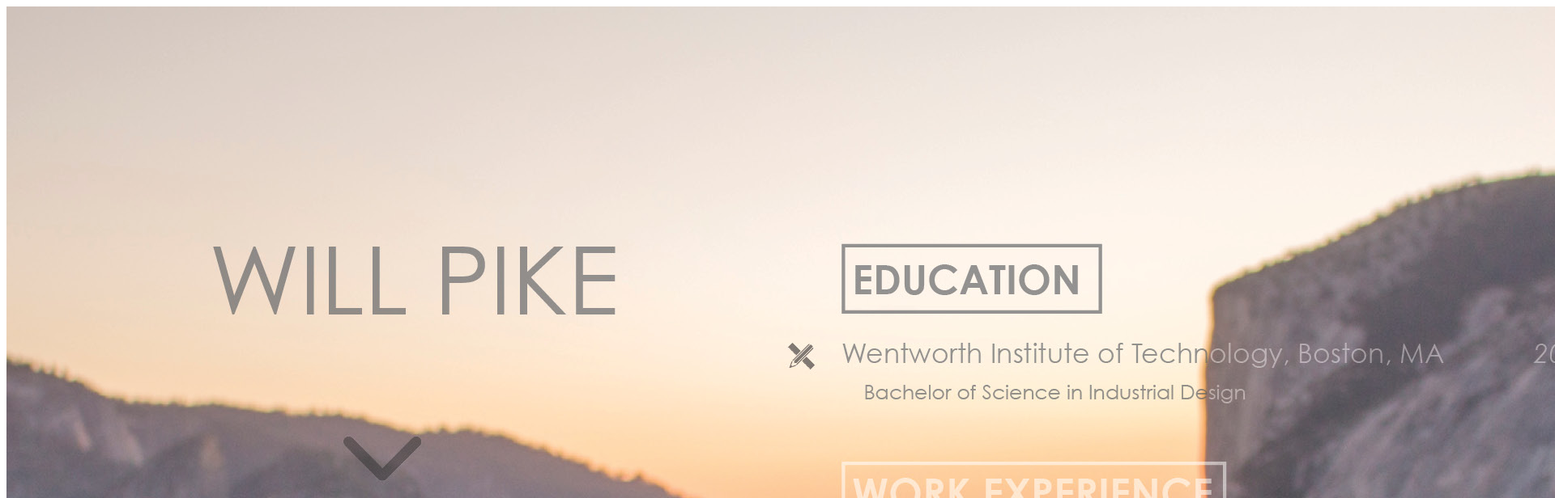
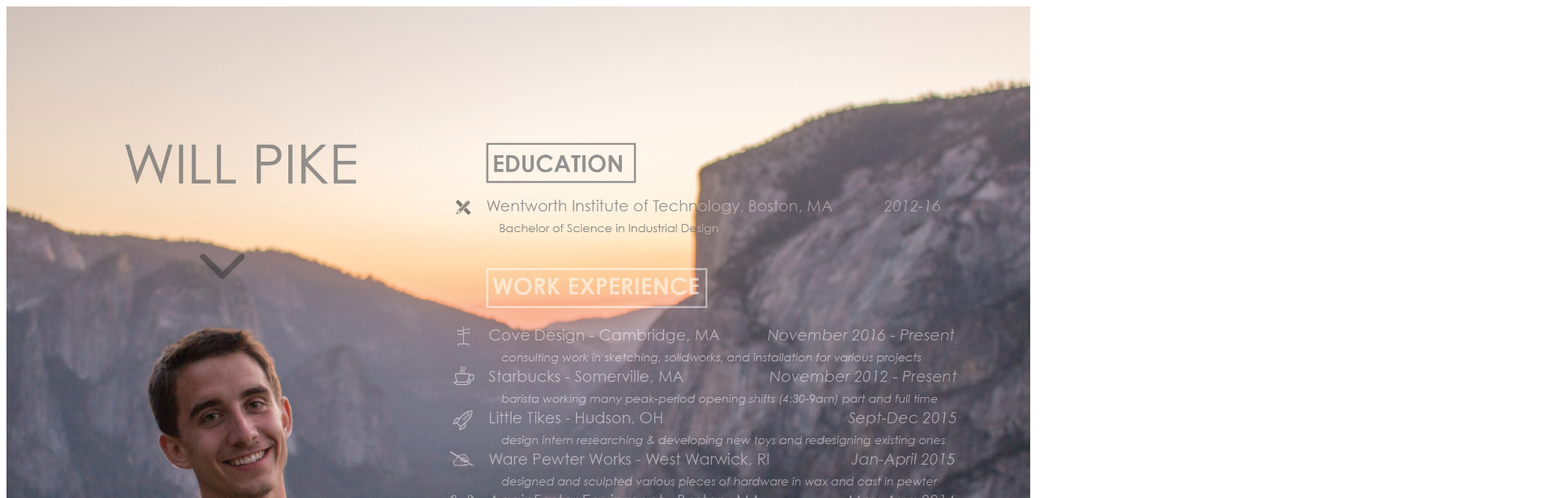
Before and after one commit to thejohnsullivan/Willpikedesign, a plain HTML site: page index.html in a window 1280 px wide. Shown: the top 616 px of the page at 81% size, 1920 px wide, since content can reach past the window. Drawn offline with Linux system fonts and the light colour scheme.

Commit message:
Update index.html

```diff
--- a/index.html
+++ b/index.html
@@ -1 +1 @@
-<img src="Resume.jpg" />
+<img src="Resume.jpg" width="100%" />
```
